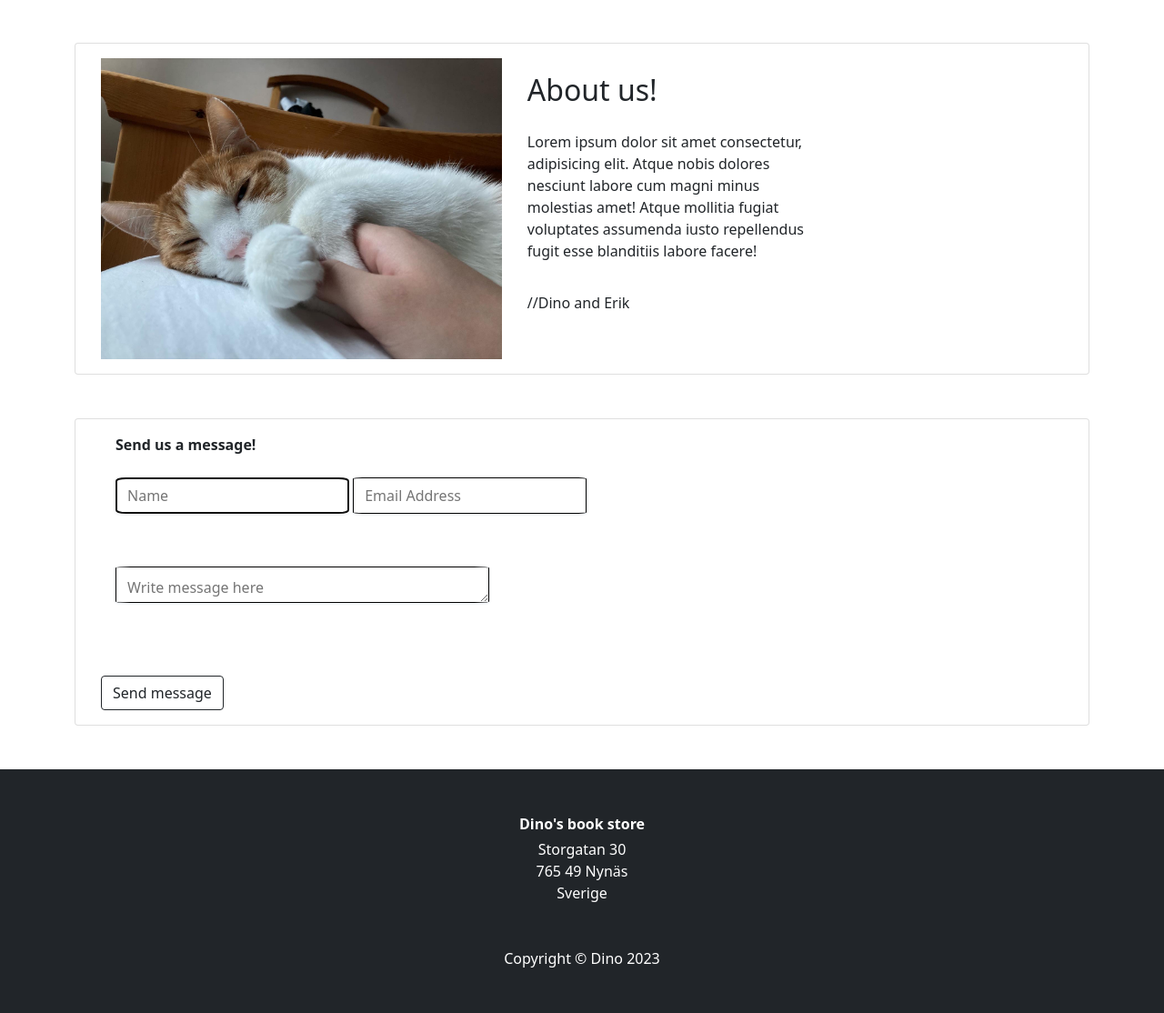
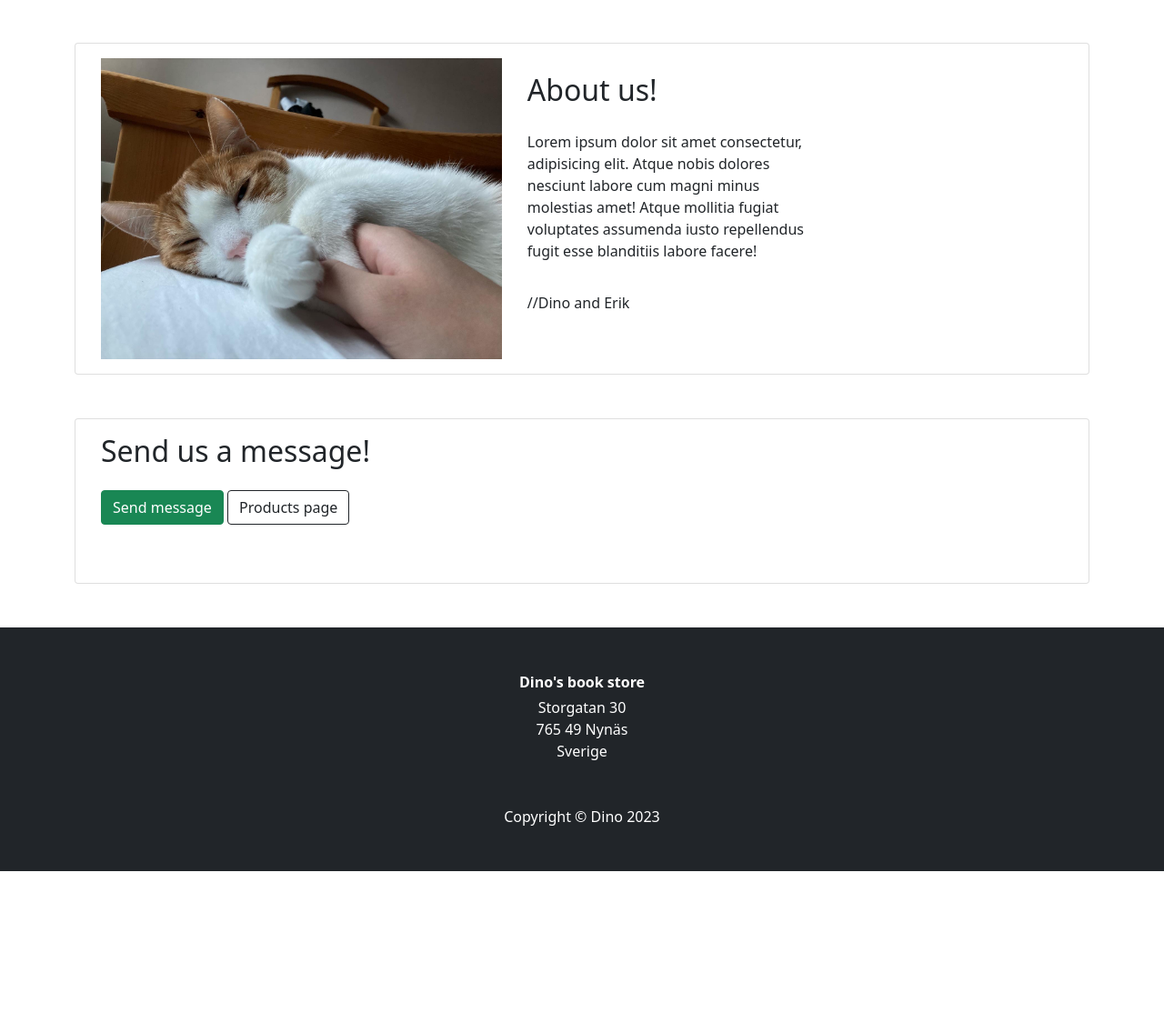
Before and after one commit to 11bus11/book-store1, a Django app: page / in a window 1280 px wide. Shown: the part 298-1412 px from the top of the page at 91% size. After the commit the page ends 1256 px from the top, so only its background shows below. Run offline with Django 3.2, Linux system fonts and the light colour scheme; some libraries are stand-ins or nearby versions; some web fonts are replaced.

Commit message:
started messages functionality

```diff
--- a/home/templates/home/index.html
+++ b/home/templates/home/index.html
@@ -29,18 +29,18 @@
                 <div class="row">
                     <div class="card">
                         <div class="card-body">
-                            <form action="{% url 'home' %}" method="POST" id="contact-form">
+                            <form action="{% url 'home' %}" method="POST" id="message-form" class="form mb-5">
                                 {% csrf_token %}
-                                <fieldset class="rounded px-3 mb-5">
-                                    <p class="fw-bold mb-0">Send us a message!</p> <br>
-                                    {{ message_form.name }}
-                                    {{ message_form.email }}
-                                </fieldset>
-                                <fieldset class="rounded px-3 mb-5" id="message-field">
-                                    {{ message_form.message }}
-                                </fieldset>
+                                <h2>Send us a message!</h2>
+                                {% for field in form %}
+                                    {{ field }}
+                                {% endfor %}
+                                <div class="mt-4">
+                                    <button class="btn btn-success" type="submit">Send message</button>
+                                    <a href="{% url 'products' %}"><div class="btn btn-outline-dark">Products page</div></a>
+                                </div>
+
                             </form>
-                            <button class="btn btn-outline-dark mt-3 justify-content-center">Send message</button>
                         </div>
                     </div>
                 </div>
--- a/home/views.py
+++ b/home/views.py
@@ -18,13 +18,25 @@ def index(request):
 
     return render(request, template, context)
 
+
 def messages(request):
-    """view that shows the full article."""
+    """ Add a product to the store """
+    if request.method == 'POST':
+        form = MessageForm(request.POST, request.FILES)
+        if form.is_valid():
+            message = form.save()
+            messages.success(request, 'Successfully sent message!')
+            return redirect(reverse('product_detail', args=[product.id]))
+        else:
+            messages.error(request,
+                           ('Failed to send message. '
+                            'Please ensure the form is valid.'))
+    else:
+        form = MessageForm()
 
-    message = Message.message
+    template = 'index.html'
+    context = {
+        'form': form,
+    }
 
-    context = {
-            'message': message,
-        }
-
-    return render(request, 'home/messages.html', context)
+    return render(request, template, context)
--- a/products/templates/products/add_products.html
+++ b/products/templates/products/add_product.html
@@ -21,7 +21,7 @@
                                 {% endfor %}
                                 <br>
                                 <div class="mt-4">
-                                    <div class="btn btn-success" type="submit">Add product</div>
+                                    <button class="btn btn-success" type="submit">Add Product</button>
                                     <a href="{% url 'products' %}"><div class="btn btn-outline-dark">Products page</div></a>
                                 </div>
 
--- a/products/urls.py
+++ b/products/urls.py
@@ -6,5 +6,5 @@ from . import views
 urlpatterns = [
     path('', views.all_products, name='products'),
     path('<int:product_id>', views.product_detail, name='product_detail'),
-    path('add/', views.add_products, name='add_products'),
+    path('add/', views.add_product, name='add_products'),
 ]
--- a/static/css/style.css
+++ b/static/css/style.css
@@ -54,7 +54,7 @@ footer {
 
 .StripeElement,
 .stripe-style-input,
-#profie-update-form {
+#profie-update-form, {
   box-sizing: border-box;
   height: 40px;
   padding: 10px 12px;
```
Also changed, not shown: products/views.py (+21 -4 lines).
